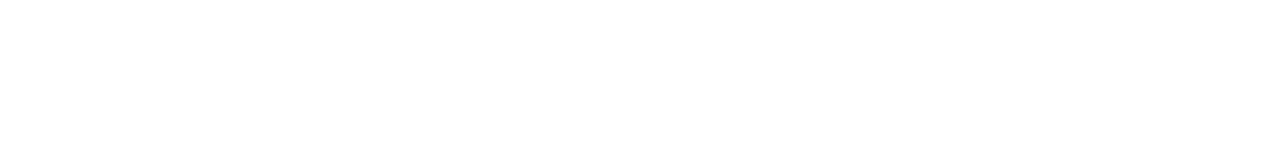
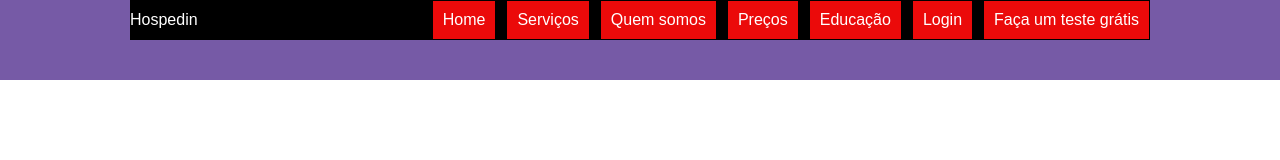
Before and after one commit to daniloaugusto9101/front-end, a plain HTML site: page HTML e CSS/MenuDrop/index.html in a window 1280 px wide. Drawn offline with Linux system fonts and the light colour scheme.

Commit message:
Bacnup Arquivos

```diff
--- a/HTML e CSS/MenuDrop/index.html
+++ b/HTML e CSS/MenuDrop/index.html
@@ -4,9 +4,44 @@
     <meta charset="UTF-8">
     <meta http-equiv="X-UA-Compatible" content="IE=edge">
     <meta name="viewport" content="width=device-width, initial-scale=1.0">
+    <link rel="stylesheet" href="css/style.css">
     <title>Document</title>
 </head>
 <body>
-
+    <header class="cabecalho">
+        <section class="cabecalho__container">
+            <a href="" class="logo">Hospedin</a>
+            <nav class="nav">
+                <ul class="menu">
+                    <li class="menu__item">
+                        <a href="" class="menu__link">Home</a>
+                    </li>
+                    <li class="menu__item">
+                        <a href="" class="menu__link">Serviços</a>
+                        <ul class="menu menu__sub">
+                            <li class="menu__item"><a href="" class="menu__link">Básico</a></li>
+                            <li class="menu__item"><a href="" class="menu__link">Intermediário</a></li>
+                            <li class="menu__item"><a href="" class="menu__link">Avançado</a></li>
+                        </ul>
+                    </li>
+                    <li class="menu__item">
+                        <a href="" class="menu__link">Quem somos</a>
+                    </li>
+                    <li class="menu__item">
+                        <a href="" class="menu__link">Preços</a>
+                    </li>
+                    <li class="menu__item">
+                        <a href="" class="menu__link">Educação</a>
+                    </li>
+                    <li class="menu__item">
+                        <a href="" class="menu__link">Login</a>
+                    </li>
+                    <li class="menu__item">
+                        <a href="" class="menu__link">Faça um teste grátis</a>
+                    </li>
+                </ul>
+            </nav>
+        </section>
+    </header>
 </body>
 </html>
--- a/HTML e CSS/MenuDrop/sass/style.scss
+++ b/HTML e CSS/MenuDrop/sass/style.scss
@@ -0,0 +1,49 @@
+*{
+    font-family: Arial, Helvetica, sans-serif;
+    margin: 0;
+    padding: 0;
+    // font-size: 1.1rem;
+}
+
+
+.cabecalho{
+    background: #765aa6;
+    height: 80px;
+    // display: flex;
+
+    &__container{
+        max-width: 1020px;
+        margin: 0 auto;
+        background: #000;
+        display: flex;
+        justify-content: space-between;
+        align-items: center;
+
+        a{
+            text-decoration: none;
+            color: white;
+        }
+    }
+}
+
+
+.menu{
+    display: flex;
+    list-style: none;
+    gap: 10px;
+
+    &__itme{
+
+    }
+    &__link{
+        display: block;
+        background: rgb(235, 10, 10);
+        padding: 10px;
+        border: 1px solid black;
+    }
+
+
+    &__sub{
+        display: none;
+    }
+}
```
Also changed, not shown: HTML e CSS/MenuDrop/css/style.css (added), 1 other file.
